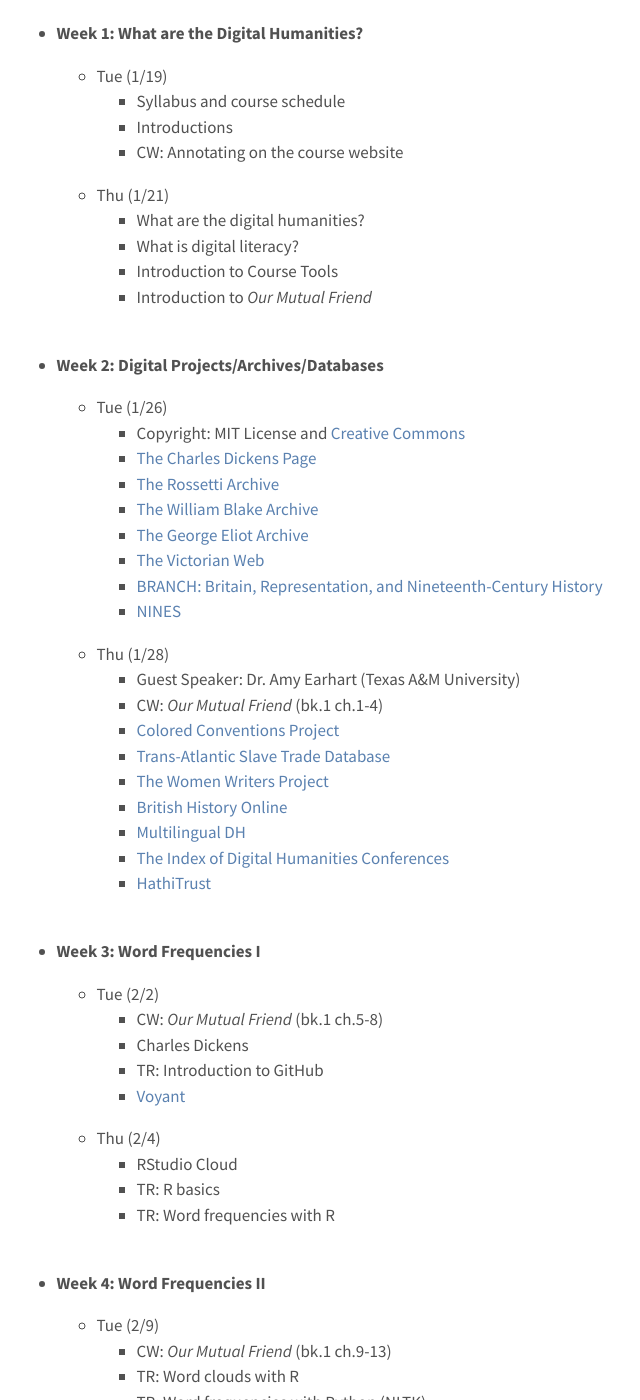
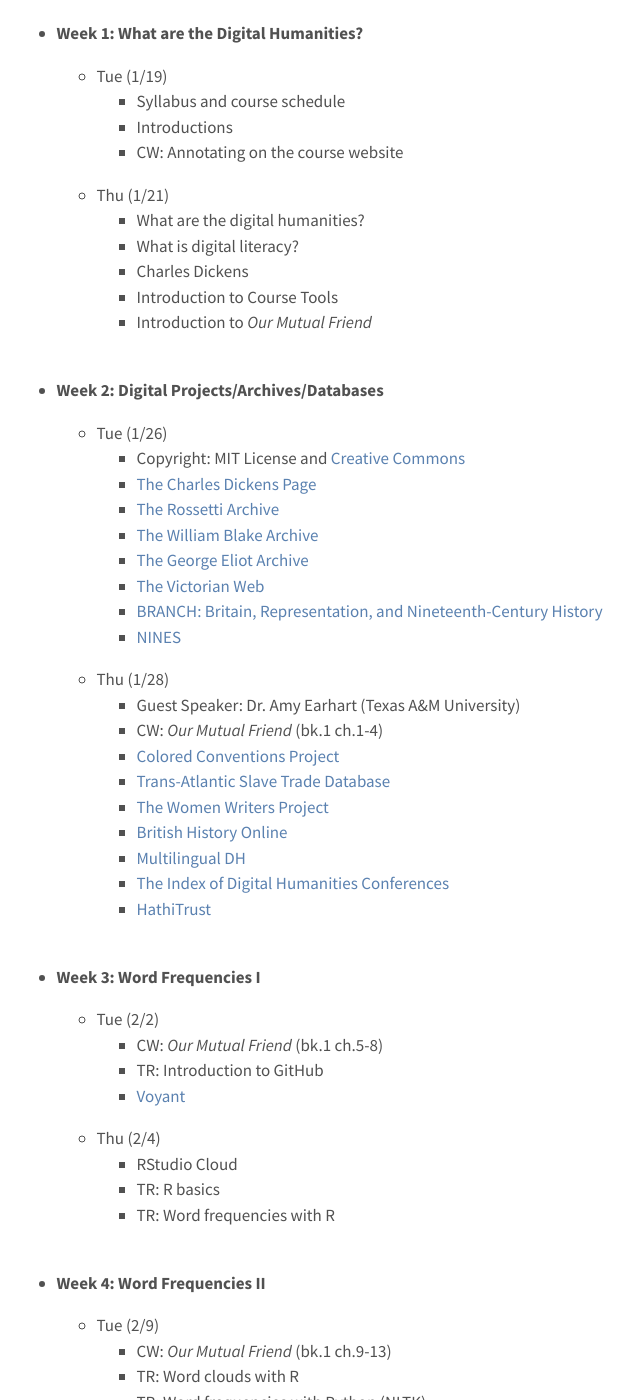
Before and after one commit to elibooklover/ENGL304-Spring2021, a Jekyll site: the page built from syllabus.md, in a window 1280 px wide and 1400 px high, scrolled down 6418 px. Shown: the whole window, without its empty margins (326-966 px from the left). Built offline with Jekyll 4.4.1, drawn with Linux system fonts in a browser that asks for light colours; part of the change alters nothing that is shown.

```diff
--- a/syllabus.md
+++ b/syllabus.md
@@ -131,6 +131,7 @@ The course schedule is subject to changes. <br>
   * Thu (1/21)
     * What are the digital humanities?
     * What is digital literacy?
+    * Charles Dickens
     *	Introduction to Course Tools
     * Introduction to <i>Our Mutual Friend</i>
 <br>
@@ -164,7 +165,6 @@ The course schedule is subject to changes. <br>
 
   * Tue (2/2)
     * CW: <i>Our Mutual Friend</i> (bk.1 ch.5-8)
-    * Charles Dickens
     *	TR: Introduction to GitHub
     * [Voyant](https://voyant-tools.org/)
   * Thu (2/4)
```
